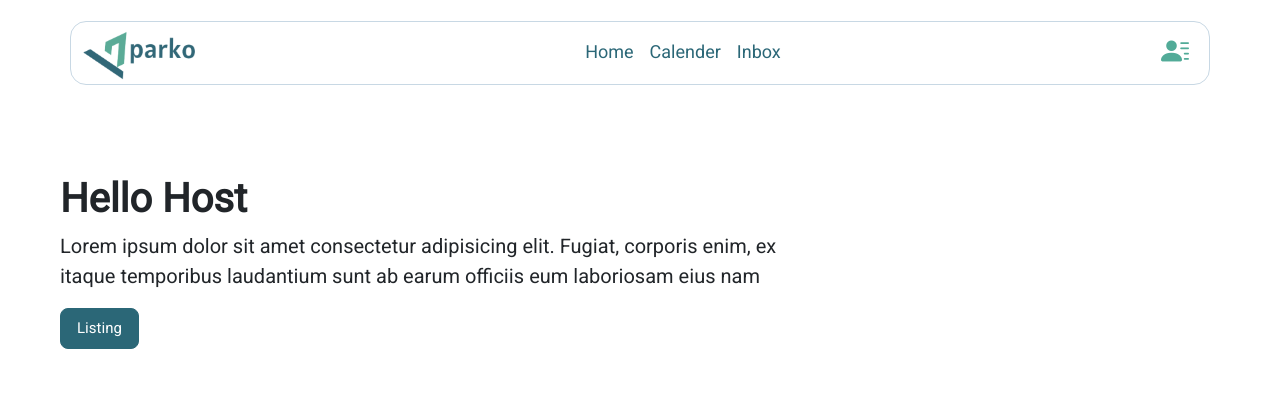
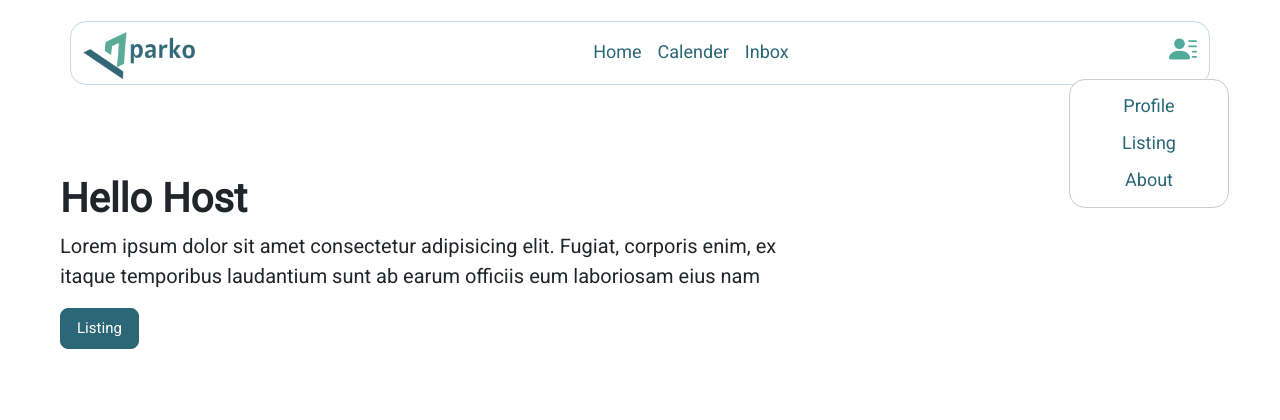
Before and after one commit to YOGA-versatile/parko, a PHP site: page /frontend/host/ in a window 1280 px wide, after a click that opens the changed part. Shown: the top 420 px of the page. Run offline with PHP 8.4, Linux system fonts and the light colour scheme; some libraries are stand-ins or nearby versions.

Commit message:
dropdown completed

```diff
--- a/frontend/host/css/header.css
+++ b/frontend/host/css/header.css
@@ -42,3 +42,31 @@
     background-color: #2b6777;
     color: #fff;
 }
+
+
+.dropdown-menu {
+    text-align: center;
+    width: auto;
+    background-color: #ffffff;
+    border: 1px solid #ccc;
+    border-radius: 16px;
+    font-size: 14px;
+    left: -100px;
+}
+
+.dropdown-menu li {
+    list-style: none;
+    padding: 5px 0;
+}
+
+.dropdown-menu li a {
+    color: #2b6777;
+    text-decoration: none;
+}
+
+.dropdown-menu li a:hover {
+    color: #c8d8e4;
+    background-color: #2b6777;
+    border-radius: 5px;
+    padding: 5px 10px;
+}
--- a/frontend/host/templates/header.php
+++ b/frontend/host/templates/header.php
@@ -17,10 +17,68 @@
                 <a class="nav-link" href="inbox.php">Inbox</i></a>
               </li>
             </ul>
-            <ul class="navbar-nav">
-                <li class="nav-item">
-                <p class="nav-link" href="profile.php"><i class="bi bi-person-lines-fill"></i></p>
-                </li>
-            </ul>
+            <ul class="nav navbar-nav navbar-right">
+            <li class="dropdown">
+              <p class="bi bi-person-lines-fill" data-toggle="dropdown"></p>
+              <ul class="dropdown-menu">
+                <li><a href="profile.php">Profile</a></li>
+                <li><a href="listing.php">Listing</a></li>
+                <li><a href="#">About</a></li>
+              </ul>
+            </li>
+          </ul>
         </div>
 </header>
+
+
+
+<!-- <div class="body-wrap">
+  <div class="container">
+    <nav class="navbar navbar-inverse" role="navigation">
+      <div class="container-fluid">
+        <div class="navbar-header">
+          <button type="button" class="navbar-toggle" data-toggle="collapse" data-target="#bs-example-navbar-collapse-1">
+            <span class="sr-only">Toggle navigation</span>
+            <span class="icon-bar"></span>
+            <span class="icon-bar"></span>
+            <span class="icon-bar"></span>
+          </button>
+          <a class="navbar-brand" href="#">Brand</a>
+        </div>
+
+        <div class="collapse navbar-collapse" id="bs-example-navbar-collapse-1">
+          <ul class="nav navbar-nav">
+            <li class="active"><a href="#">Link</a></li>
+            <li><a href="#">Link</a></li>
+            <li class="dropdown">
+              <a href="#" class="dropdown-toggle" data-toggle="dropdown">Dropdown <b class="caret"></b></a>
+              <ul class="dropdown-menu">
+                <li><a href="#">Action</a></li>
+                <li><a href="#">Another action</a></li>
+                <li><a href="#">Something else here</a></li>
+                <li class="divider"></li>
+                <li><a href="#">Separated link</a></li>
+                <li class="divider"></li>
+                <li><a href="#">One more separated link</a></li>
+              </ul>
+            </li>
+          </ul>
+
+          <ul class="nav navbar-nav navbar-right">
+            <li><a href="#">Link</a></li>
+            <li class="dropdown">
+              <a href="#" class="dropdown-toggle" data-toggle="dropdown">Dropdown <b class="caret"></b></a>
+              <ul class="dropdown-menu">
+                <li><a href="#">Action</a></li>
+                <li><a href="#">Another action</a></li>
+                <li><a href="#">Something else here</a></li>
+                <li class="divider"></li>
+                <li><a href="#">Separated link</a></li>
+              </ul>
+            </li>
+          </ul>
+        </div>
+      </div>
+    </nav>
+  </div>
+</div> -->
```
Also changed, not shown: frontend/host/profile.php (+12 -1 lines).
